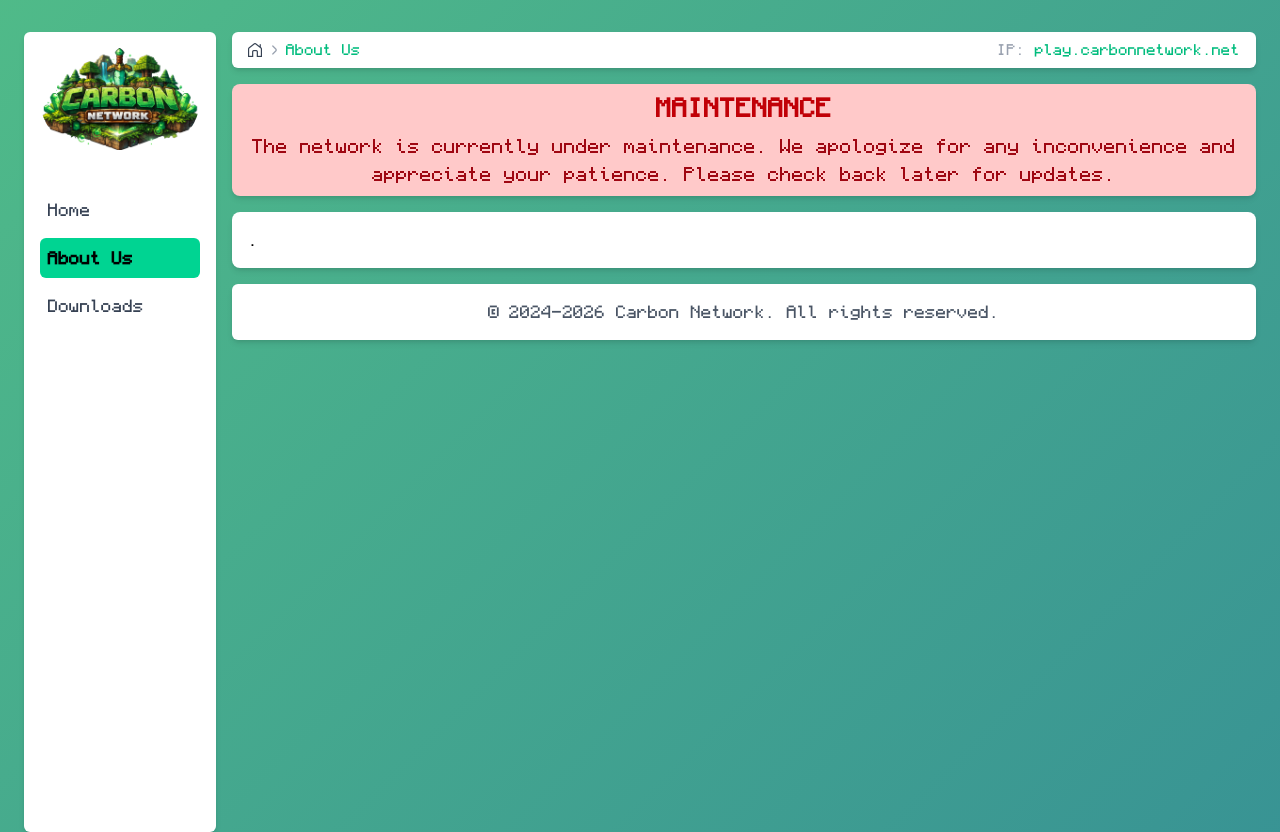
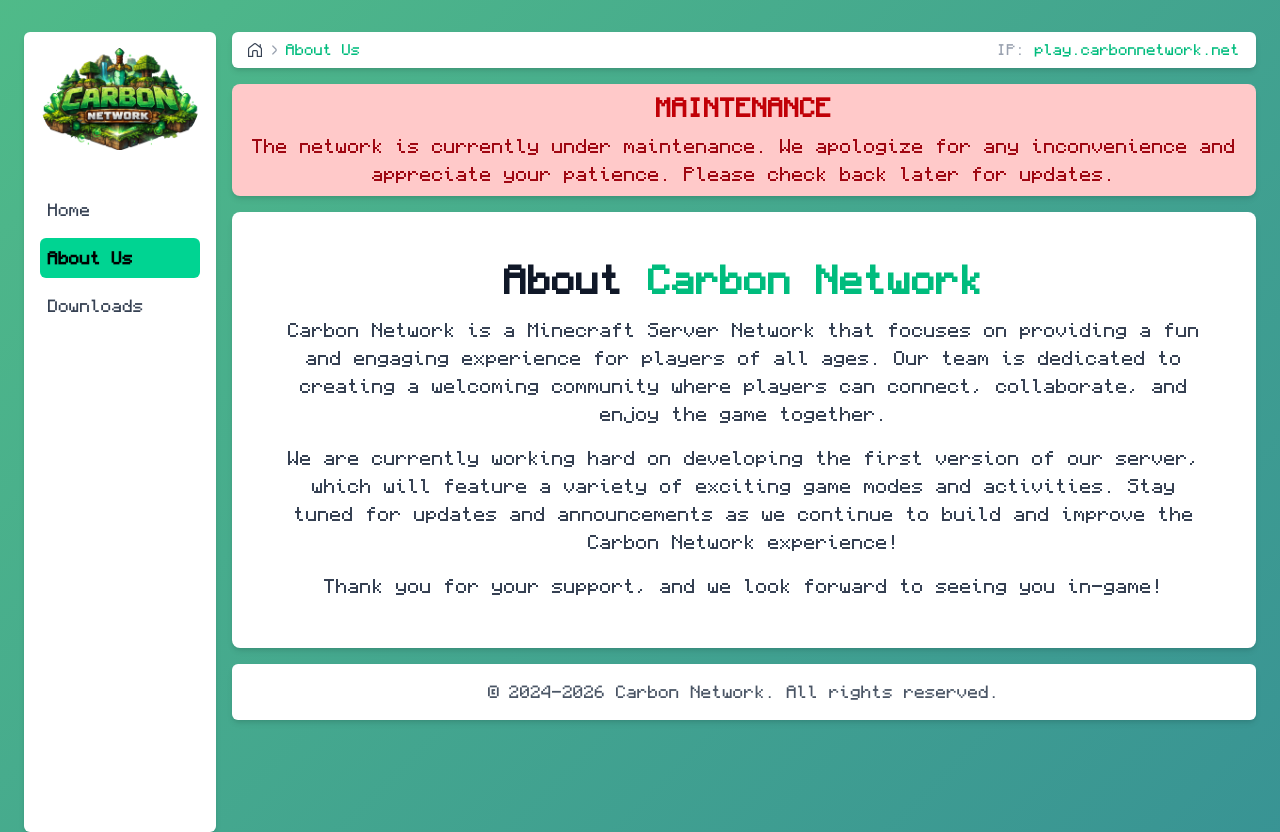
Before and after one commit to CarbonNetwork-MC/Website, a Next.js app: page /about in a window 1280 px wide. Built offline with nearby package versions, Linux system fonts and the light colour scheme.

Commit message:
feat: filled pages with some text

```diff
--- a/app/about/page.tsx
+++ b/app/about/page.tsx
@@ -25,7 +25,20 @@ export default function About() {
       }
     >
       <MainContainer>
-        .
+        <div className="flex flex-col justify-center items-center p-8">
+          <h1 className="text-4xl font-bold text-gray-900 text-center">About <span className="text-emerald-500">Carbon Network</span></h1>
+          <p className="text-lg text-gray-700 text-center mt-4">
+            Carbon Network is a Minecraft Server Network that focuses on providing a fun and engaging experience for players of all ages.
+            Our team is dedicated to creating a welcoming community where players can connect, collaborate, and enjoy the game together.
+          </p>
+          <p className="text-lg text-gray-700 text-center mt-4">
+            We are currently working hard on developing the first version of our server, which will feature a variety of exciting game modes and activities.
+            Stay tuned for updates and announcements as we continue to build and improve the Carbon Network experience!
+          </p>
+          <p className="text-lg text-gray-700 text-center mt-4">
+            Thank you for your support, and we look forward to seeing you in-game!
+          </p>
+        </div>
       </MainContainer>
     </PageLayout>
   );
--- a/app/page.tsx
+++ b/app/page.tsx
@@ -23,7 +23,13 @@ export default function Home() {
       }
     >
       <MainContainer>
-        .
+        <div className="flex flex-col justify-center items-center p-8">
+          <h1 className="text-4xl font-bold text-gray-900 text-center">Welcome to <span className="text-emerald-500">Carbon Network</span></h1>
+          <p className="text-lg text-gray-700 text-center mt-4">
+            Carbon Network is a Minecraft Server Network that focuses on providing a fun and engaging experience for players of all ages.
+            Join us today and become part of our growing community!
+          </p>
+        </div>
       </MainContainer>
     </PageLayout>
   );
```
